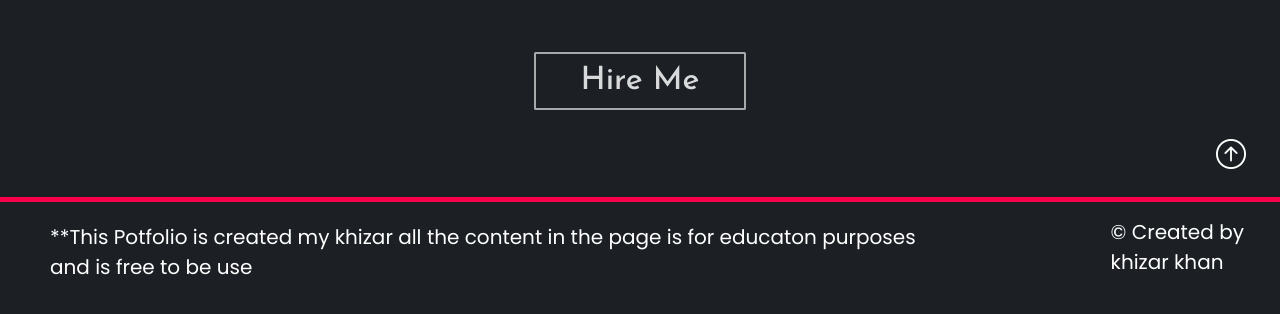
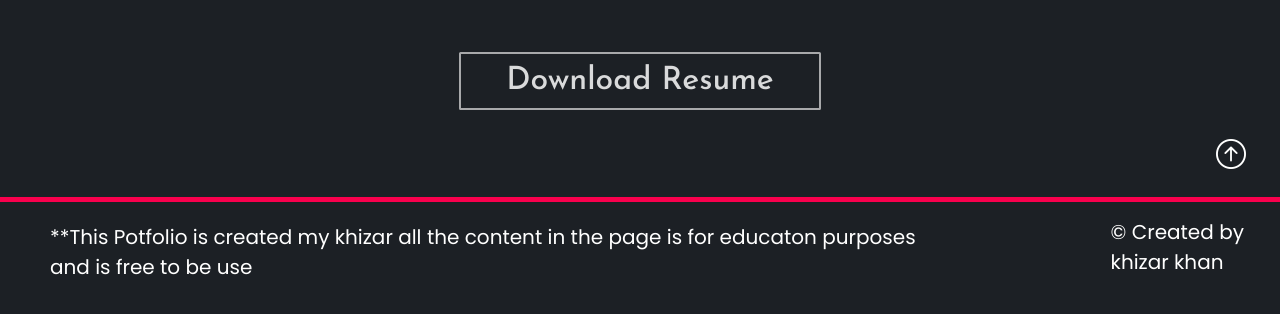
Before and after one commit to mkkhan12/khizar-potfolio, a plain HTML site: page index.html in a window 1280 px wide. Shown: the part 2703-3017 px from the top of the page. Drawn offline with nearby package versions, Linux system fonts and the light colour scheme.

Commit message:
Resume addition

```diff
--- a/index.html
+++ b/index.html
@@ -126,8 +126,8 @@
 
             </div>
             <div class="hire-btn">
-            <div class="hire-me"><a href="#">
-                <button>Hire Me</button></a>
+            <div class="hire-me"><a href="Resume file/KHizar khan (1).pdf" download>
+                <button>Download Resume</button></a>
               </div>
             </div>
             <!--adding float button to go to top of the page-->
```
Also changed, not shown: 1 other file.
